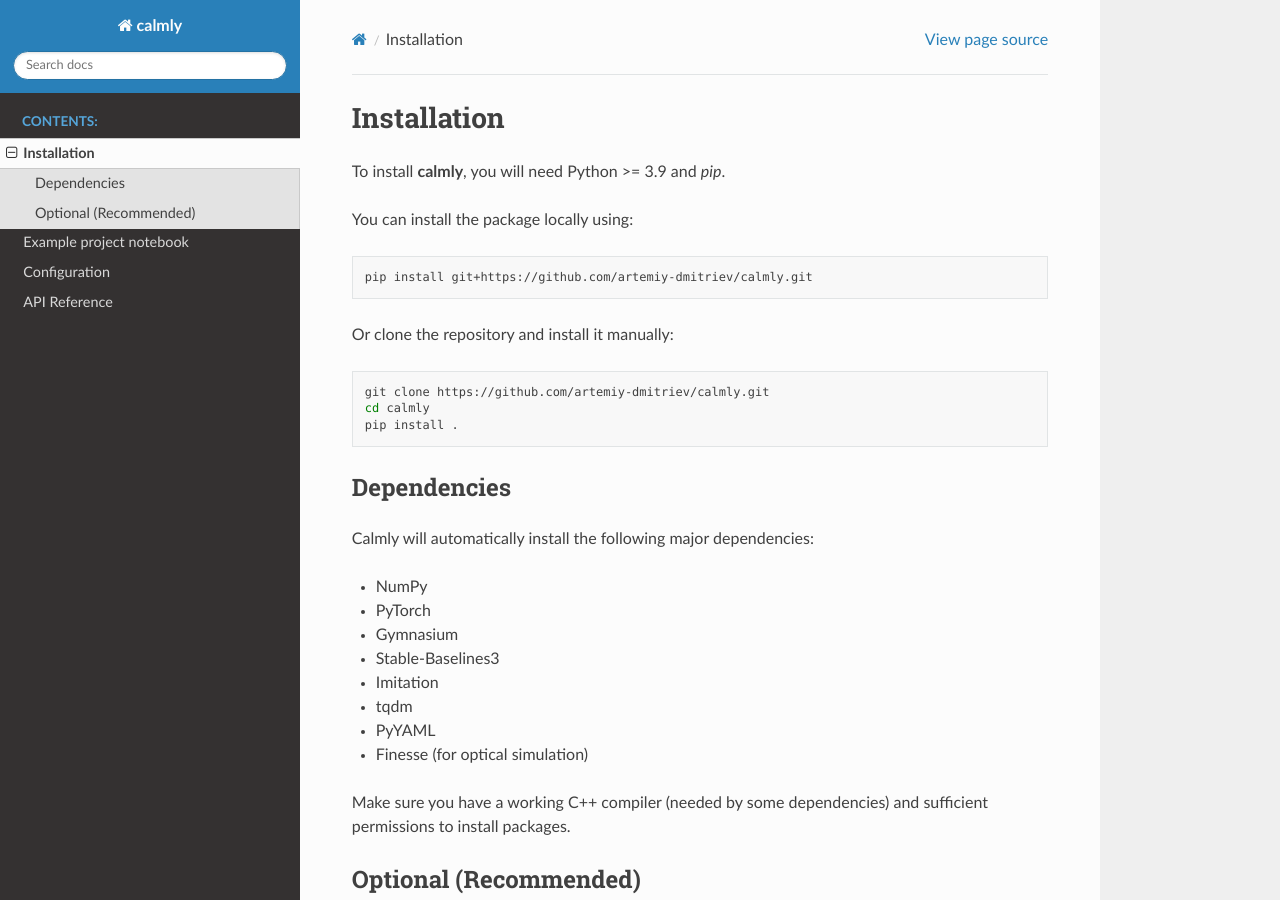
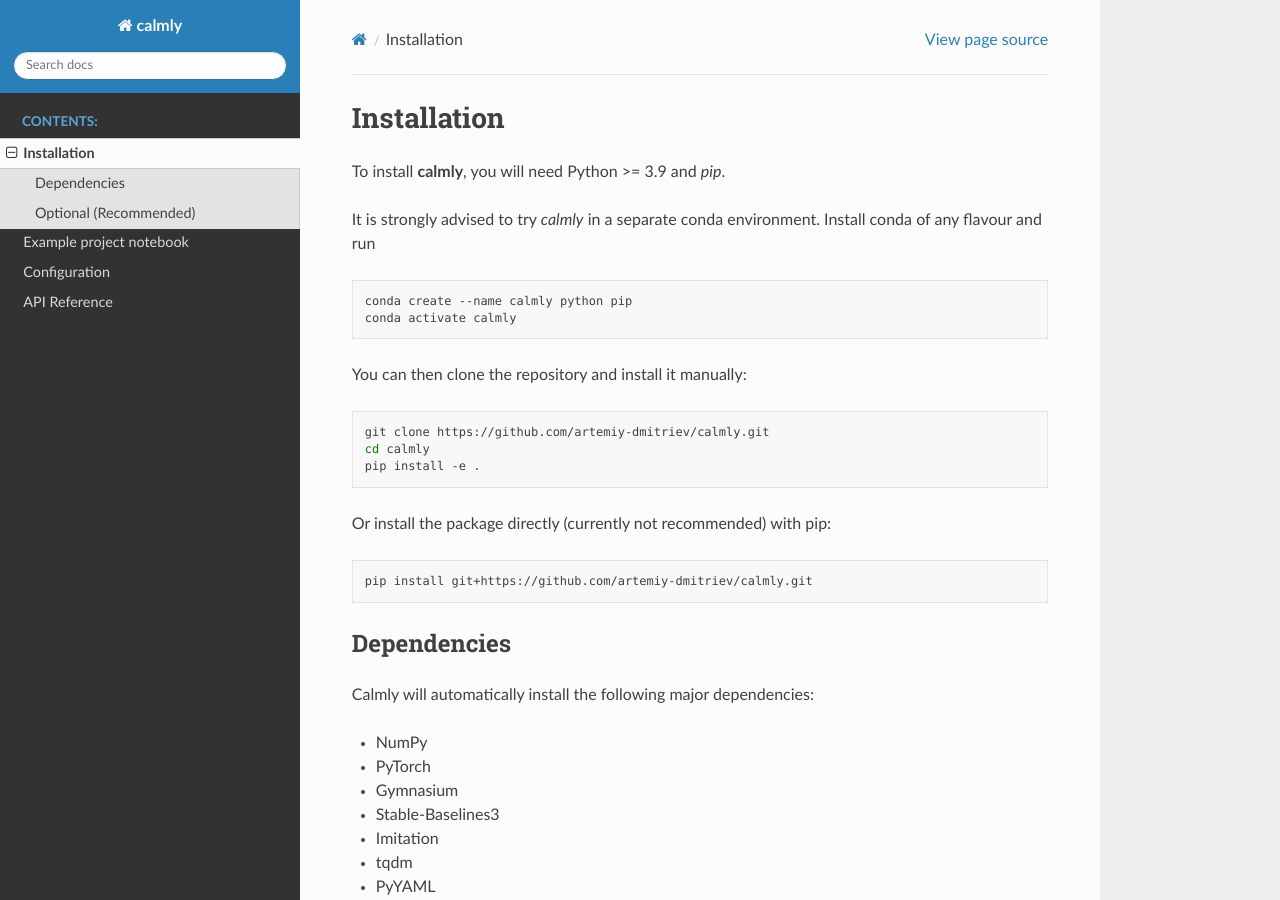
Before and after one commit to artemiy-dmitriev/calmly, a Sphinx documentation site: the page built from docs/source/installation.rst, in a window 1280 px wide and 900 px high. Built offline with Sphinx 7.4.7 and the Read the Docs theme 3.1.0, drawn with Linux system fonts in a browser that asks for light colours.

Commit message:
Minor changes to the docs

```diff
--- a/docs/source/installation.rst
+++ b/docs/source/installation.rst
@@ -3,19 +3,26 @@
 
 To install **calmly**, you will need Python >= 3.9 and `pip`.
 
-You can install the package locally using:
+It is strongly advised to try `calmly` in a separate conda environment. Install conda of any flavour and run
 
 .. code-block:: bash
 
-   pip install git+https://github.com/artemiy-dmitriev/calmly.git
+   conda create --name calmly python pip
+   conda activate calmly
 
-Or clone the repository and install it manually:
+You can then clone the repository and install it manually:
 
 .. code-block:: bash
 
    git clone https://github.com/artemiy-dmitriev/calmly.git
    cd calmly
-   pip install .
+   pip install -e .
+
+Or install the package directly (currently not recommended) with pip:
+
+.. code-block:: bash
+
+   pip install git+https://github.com/artemiy-dmitriev/calmly.git
 
 Dependencies
 ------------
```
